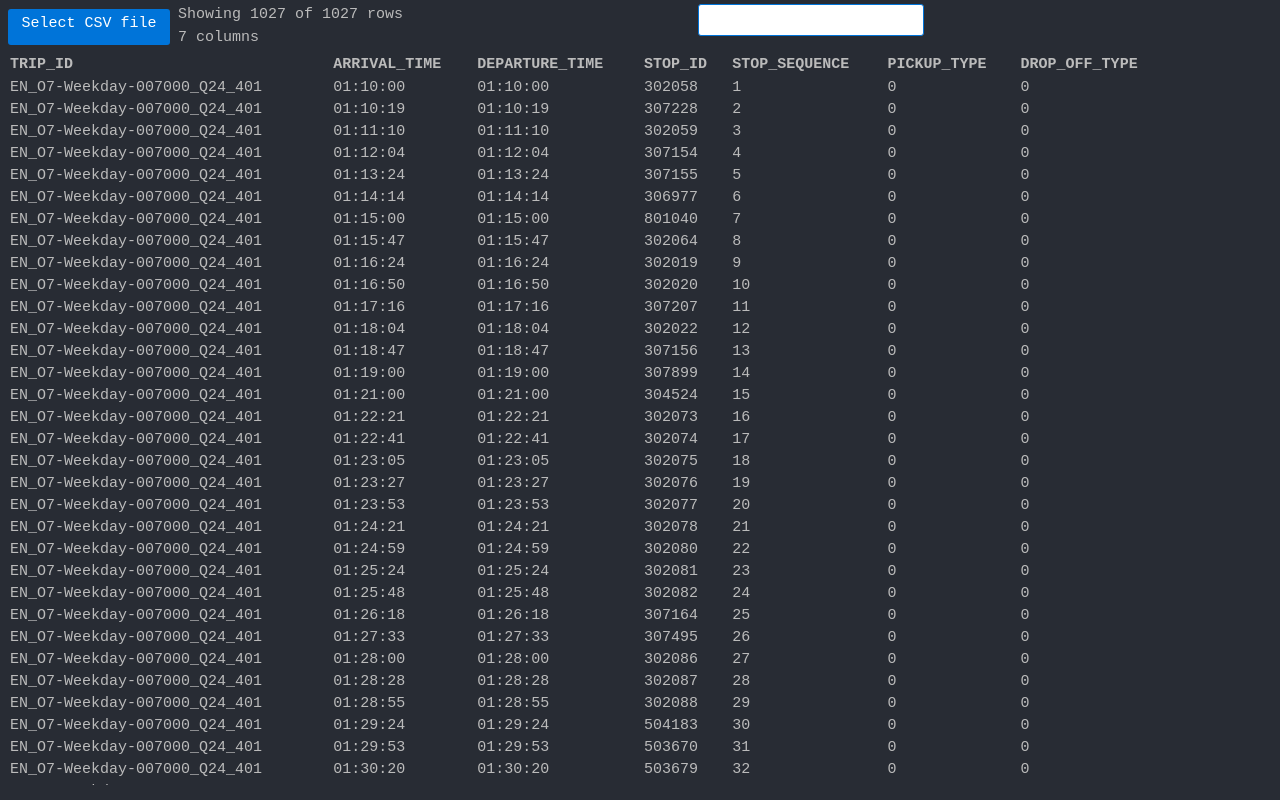
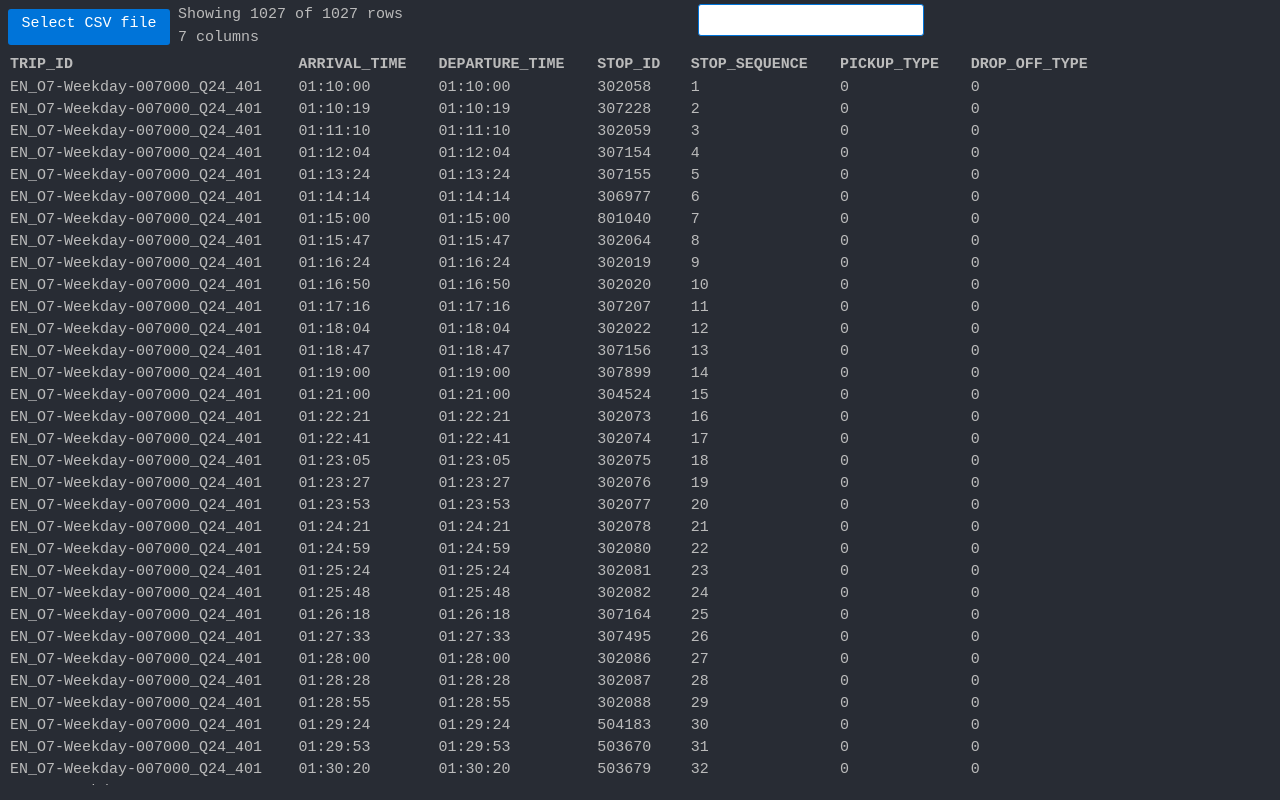
Before and after one commit to quentin-sommer/csv-explorer, a React (Create React App) app: page / in a window 1280 px wide. Built offline with nearby package versions, Linux system fonts and the light colour scheme.

Commit message:
feat: Improved col widths

```diff
--- a/src/App.js
+++ b/src/App.js
@@ -34,6 +34,7 @@ window.addEventListener('keydown', function(e) {
     document.querySelector('#search-input').focus()
   }
 })
+const colWidthToPx = colWidth => colWidth * 10 + 20
 
 class App extends Component {
   state = {
@@ -205,7 +206,10 @@ class App extends Component {
           <AutoSizer disableWidth>
             {({height}) => (
               <Table
-                width={this.state.columnWidths.reduce((acc, cur) => acc + cur, 0) * 12}
+                width={this.state.columnWidths.reduce(
+                  (acc, cur) => acc + colWidthToPx(cur),
+                  0
+                )}
                 height={height - 15}
                 headerHeight={24}
                 rowHeight={22}
@@ -236,7 +240,7 @@ class App extends Component {
                     disableSort={!this.state.sortable}
                     key={index}
                     dataKey={index}
-                    width={colWidth * 12}
+                    width={colWidthToPx(colWidth)}
                     label={this.state.headerCells[index]}
                     headerRenderer={({dataKey, sortBy, sortDirection}) => {
                       sortBy = parseInt(sortBy, 10)
```
